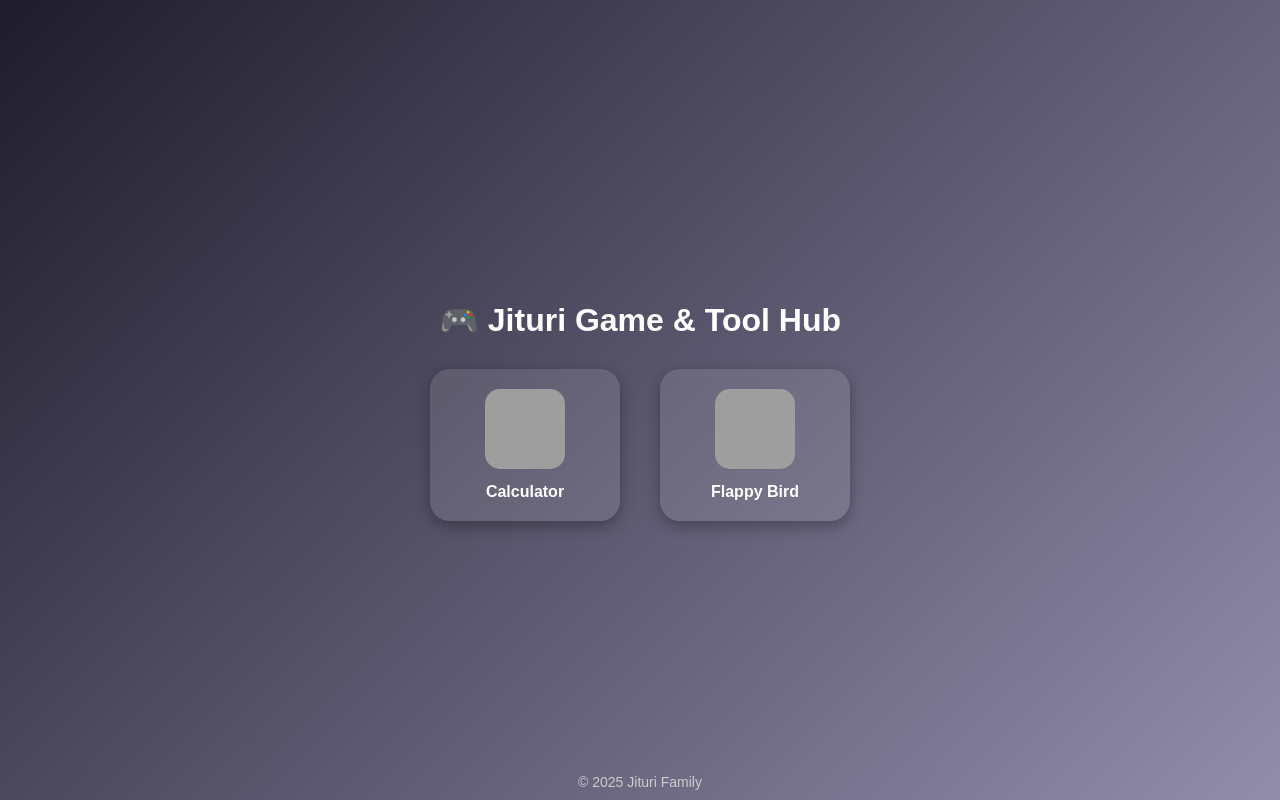
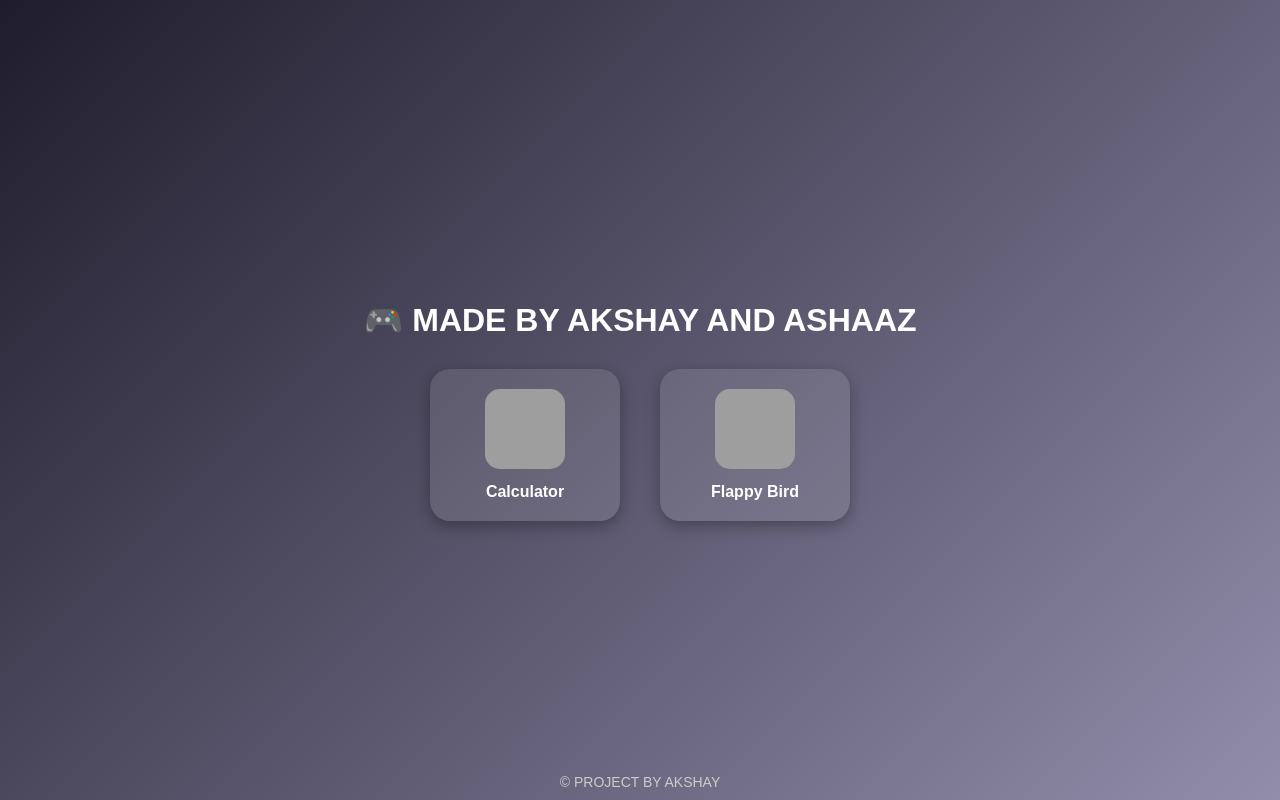
Before and after one commit to prathamjituriyt/Time-pass-site, a plain HTML site: page index.html in a window 1280 px wide. Drawn offline with Linux system fonts and the light colour scheme; grey boxes are pictures that could not be loaded.

Commit message:
Update title and footer in index.html

```diff
--- a/index.html
+++ b/index.html
@@ -3,7 +3,7 @@
 <head>
   <meta charset="UTF-8">
   <meta name="viewport" content="width=device-width, initial-scale=1.0">
-  <title>Jituri Game Hub</title>
+  <title>FUN GAME</title>
   <style>
     body {
       margin: 0;
@@ -60,7 +60,7 @@
   </style>
 </head>
 <body>
-  <h1>🎮 Jituri Game & Tool Hub</h1>
+  <h1>🎮 MADE BY AKSHAY AND ASHAAZ </h1>
   <div class="container">
     <div class="card">
       <a href="calculator.html">
@@ -75,6 +75,6 @@
       </a>
     </div>
   </div>
-  <footer>© 2025 Jituri Family</footer>
+  <footer>© PROJECT BY AKSHAY</footer>
 </body>
 </html>
```
